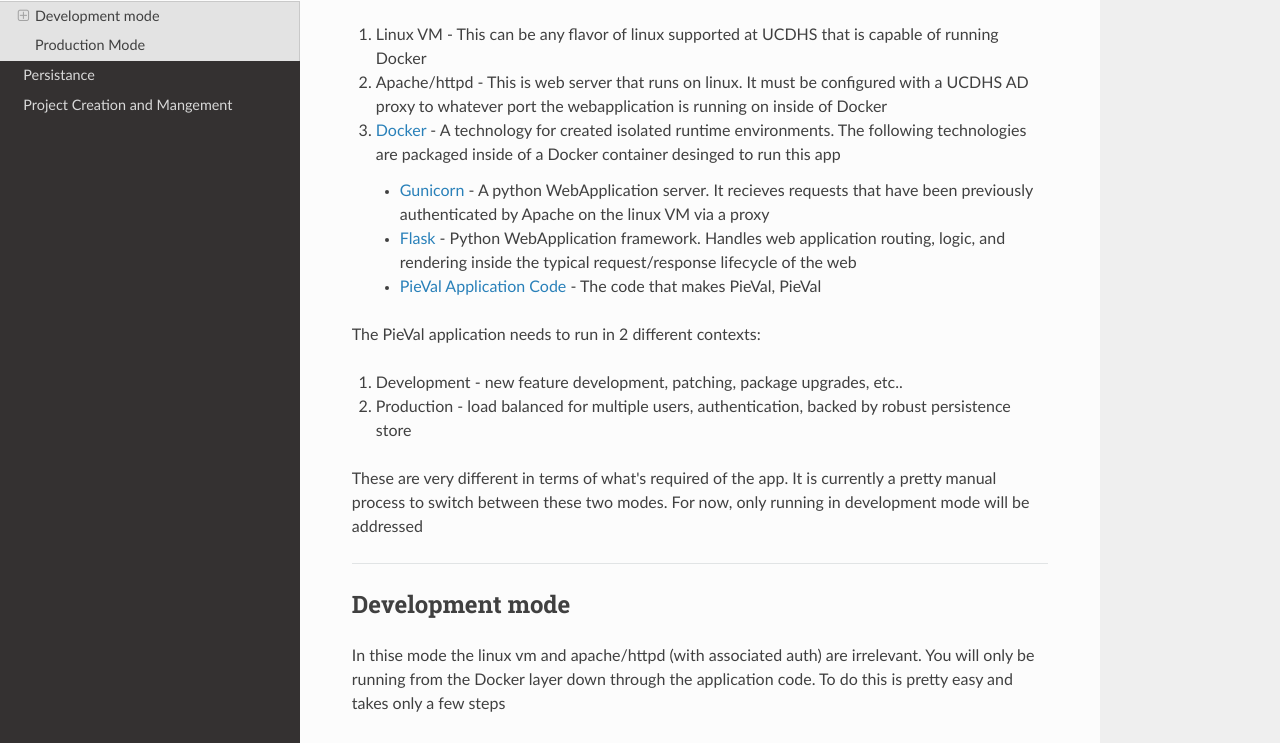
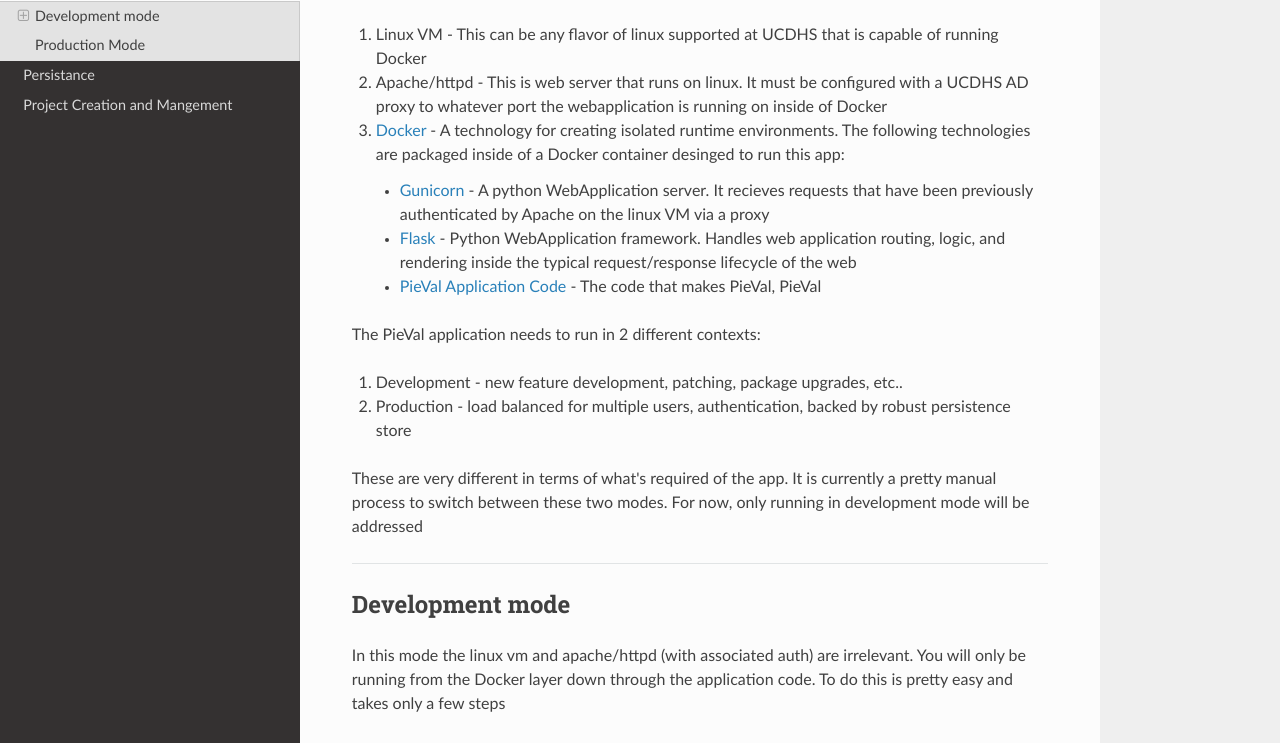
Before and after one commit to ucdavis-informatics/pieval, an MkDocs documentation site: the page built from docs/README_run_app.md, in a window 1280 px wide and 1400 px high. Shown: the part 209-952 px from the top of the window. Built offline with MkDocs 1.6.1, drawn with Linux system fonts in a browser that asks for light colours; nearby versions of some CDN libraries; some of the changed text lies outside the part shown.

Commit message:
updated run docs

```diff
--- a/docs/README_run_app.md
+++ b/docs/README_run_app.md
@@ -4,11 +4,10 @@
 
 1. Linux VM - This can be any flavor of linux supported at UCDHS that is capable of running Docker
 1. Apache/httpd - This is web server that runs on linux.  It must be configured with a UCDHS AD proxy to whatever port the webapplication is running on inside of Docker
-1. [Docker](https://www.docker.com/) - A technology for created isolated runtime environments.  The following technologies are packaged inside of a Docker container desinged to run this app
+1. [Docker](https://www.docker.com/) - A technology for creating isolated runtime environments.  The following technologies are packaged inside of a Docker container desinged to run this app:
     - [Gunicorn](https://gunicorn.org/) - A python WebApplication server.  It recieves requests that have been previously authenticated by Apache on the linux VM via a proxy
     - [Flask](https://flask.palletsprojects.com/en/2.2.x/) - Python WebApplication framework.  Handles web application routing, logic, and rendering inside the typical request/response lifecycle of the web
     - [PieVal Application Code](https://gitlab.ri.ucdavis.edu/ri/pydatautils/pieval) - The code that makes PieVal, PieVal
-
 
 
 The PieVal application needs to run in 2 different contexts:
@@ -22,7 +21,7 @@
 
 ## Development mode
 
-In thise mode the linux vm and apache/httpd (with associated auth) are irrelevant.  You will only be running from the Docker layer down through the application code.  To do this is pretty easy and takes only a few steps
+In this mode the linux vm and apache/httpd (with associated auth) are irrelevant.  You will only be running from the Docker layer down through the application code.  To do this is pretty easy and takes only a few steps
 
 #### Step 1 - build the docker container
 
```
Also changed, not shown: other parts of docs/README_run_app.md (+5 -0 lines).
